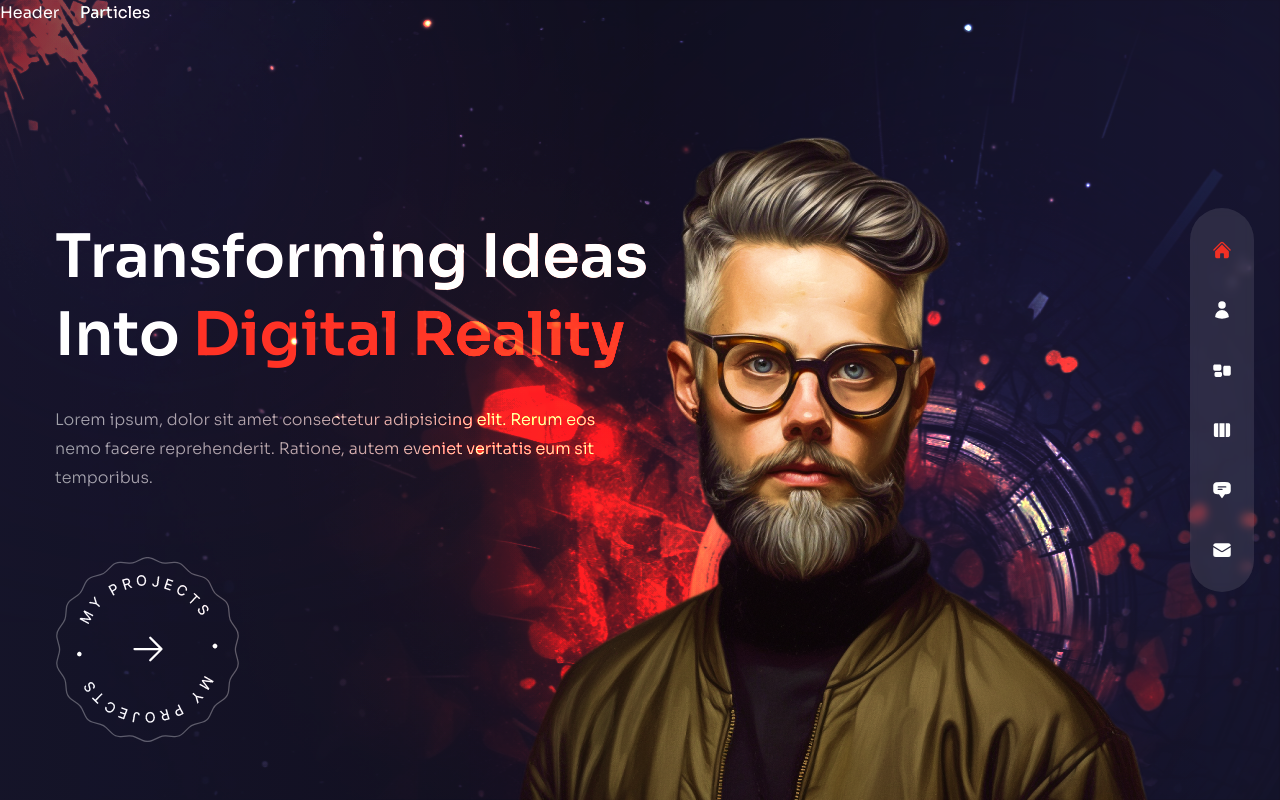
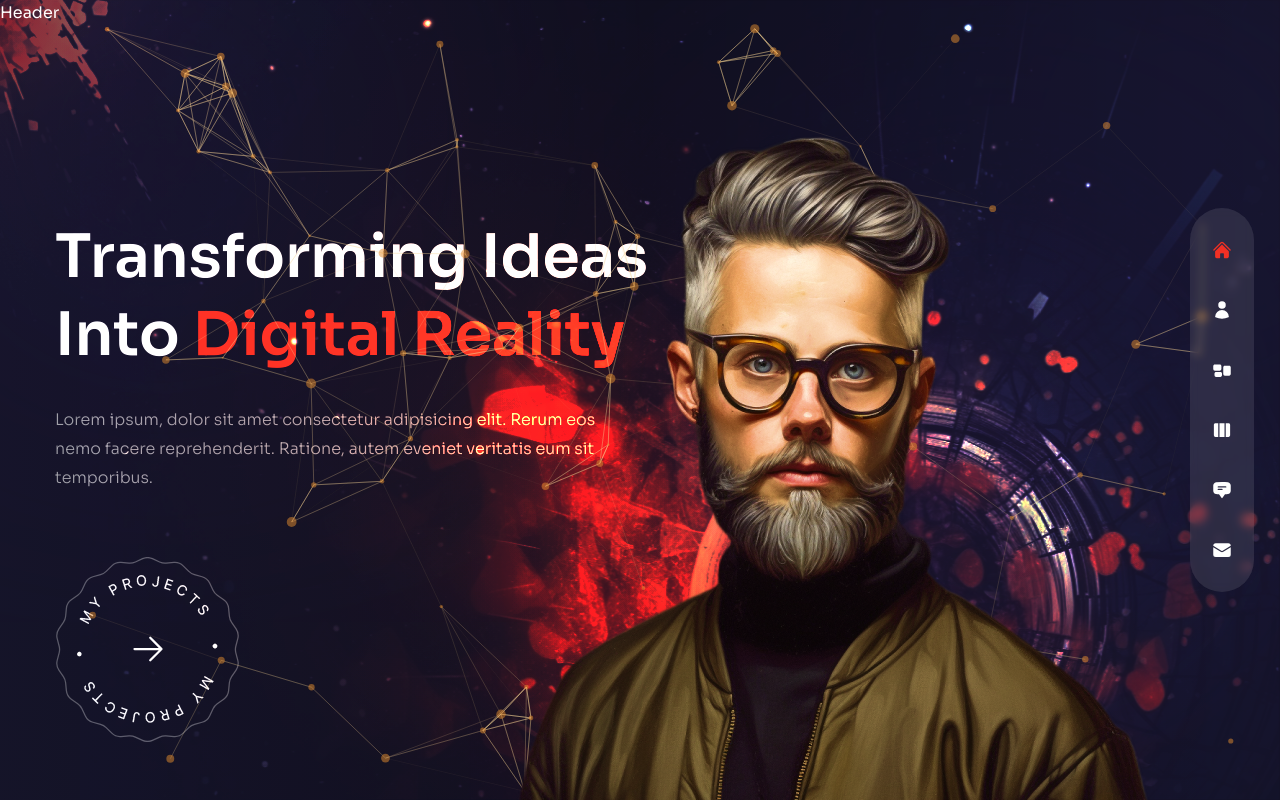
Before and after one commit to MirosBL45/studio_rakita, a Next.js app: page / in a window 1280 px wide. Built offline with nearby package versions, Linux system fonts and the light colour scheme.

Commit message:
lines done

```diff
--- a/components/ParticlesContainer.jsx
+++ b/components/ParticlesContainer.jsx
@@ -1,9 +1,96 @@
-import React from 'react'
+import React, { useCallback } from "react";
+import { Particles } from "react-tsparticles";
+import { loadFull } from "tsparticles";
 
 function ParticlesContainer() {
+  // init
+  const particlesInit = useCallback(async (engine) => {
+    await loadFull(engine);
+  }, []);
+
+  const particlesLoaded = useCallback(async () => {}, []);
+
   return (
-    <div>ParticlesContainer</div>
-  )
+    <Particles
+      className="w-full h-full absolute translate-z-0"
+      id="tsparticles"
+      init={particlesInit}
+      loaded={particlesLoaded}
+      options={{
+        fullScreen: { enable: false },
+        background: {
+          color: {
+            value: "",
+          },
+        },
+        fpsLimit: 120,
+        interactivity: {
+          events: {
+            onClick: {
+              enable: false,
+              mode: "push",
+            },
+            onHover: {
+              enable: true,
+              mode: "repulse",
+            },
+            resize: true,
+          },
+          modes: {
+            push: {
+              quantity: 90,
+            },
+            repulse: {
+              distance: 200,
+              duration: 0.4,
+            },
+          },
+        },
+        particles: {
+          color: {
+            value: "#e68e2e",
+          },
+          links: {
+            color: "#f5d393",
+            distance: 150,
+            enable: true,
+            opacity: 0.5,
+            width: 1,
+          },
+          collisions: {
+            enable: true,
+          },
+          move: {
+            direction: "none",
+            enable: true,
+            outModes: {
+              default: "bounce",
+            },
+            random: false,
+            speed: 1,
+            straight: false,
+          },
+          number: {
+            density: {
+              enable: true,
+              area: 800,
+            },
+            value: 80,
+          },
+          opacity: {
+            value: 0.5,
+          },
+          shape: {
+            type: "circle",
+          },
+          size: {
+            value: { min: 1, max: 5 },
+          },
+        },
+        detectRetina: true,
+      }}
+    />
+  );
 }
 
-export default ParticlesContainer
+export default ParticlesContainer;
--- a/pages/index.js
+++ b/pages/index.js
@@ -56,7 +56,7 @@ function Home() {
         {/* bg img */}
         <div className="bg-none xl:bg-explosion xl:bg-cover xl:bg-right xl:bg-no-repeat w-full h-full absolute mix-blend-color-dodge translate-z-0"></div>
         {/* particles */}
-        <div>Particles</div>
+        <ParticlesContainer />
         {/* avatar img */}
         <motion.div
           variants={fadeIn("up", 0.5)}
```
